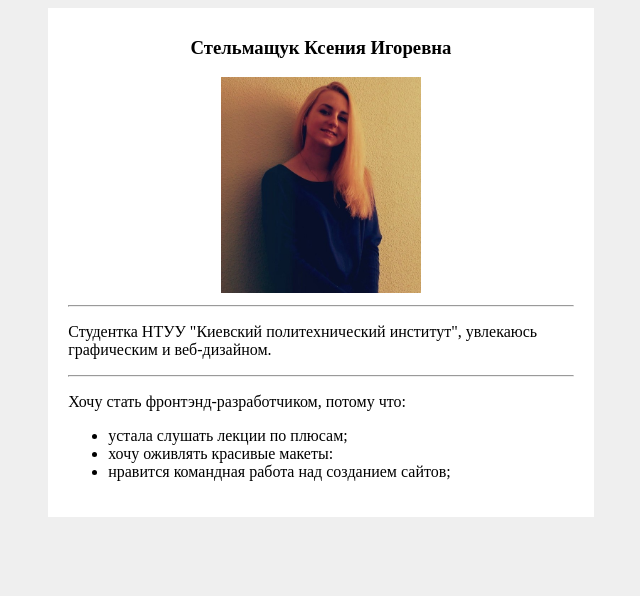
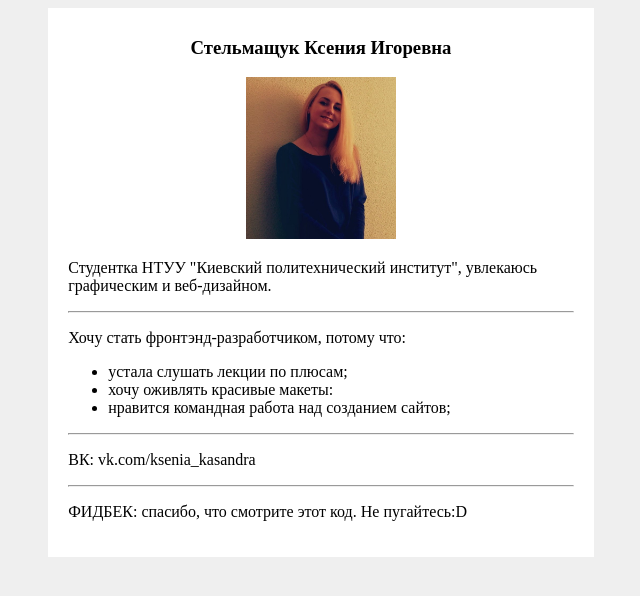
Before and after one commit to KseniaSt/task_1, a plain HTML site: page index.html in a window 1280 px wide. Shown: the whole page, without its empty margins (319-959 px from the left). Drawn offline with Linux system fonts and the light colour scheme.

Commit message:
edit size of block

```diff
--- a/css/style.css
+++ b/css/style.css
@@ -1,6 +1,6 @@
 
 .image{
-	width: 200px;
+	width: 150px;
 	text-align: center;
 
 }
--- a/index.html
+++ b/index.html
@@ -17,7 +17,6 @@
 			<img class = "image" src="img/photo.jpg" >
 		</div>
 	<div = "text">
-	<hr>
 		<p>Студентка НТУУ "Киевский политехнический институт", увлекаюсь графическим и веб-дизайном.  </p>
 	<hr>
 		<p>Хочу стать фронтэнд-разработчиком, потому что: </p>
@@ -27,6 +26,10 @@
 				<li>хочу оживлять красивые макеты: </li>
 				<li>нравится командная работа над созданием сайтов;</li>
 			</ul>
+	<hr>
+		<p>ВК: vk.com/ksenia_kasandra </p>
+	<hr>
+		<p>ФИДБЕК: спасибо, что смотрите этот код. Не пугайтесь:D</p>
 	</div>
 	</div>
 </body>
```
